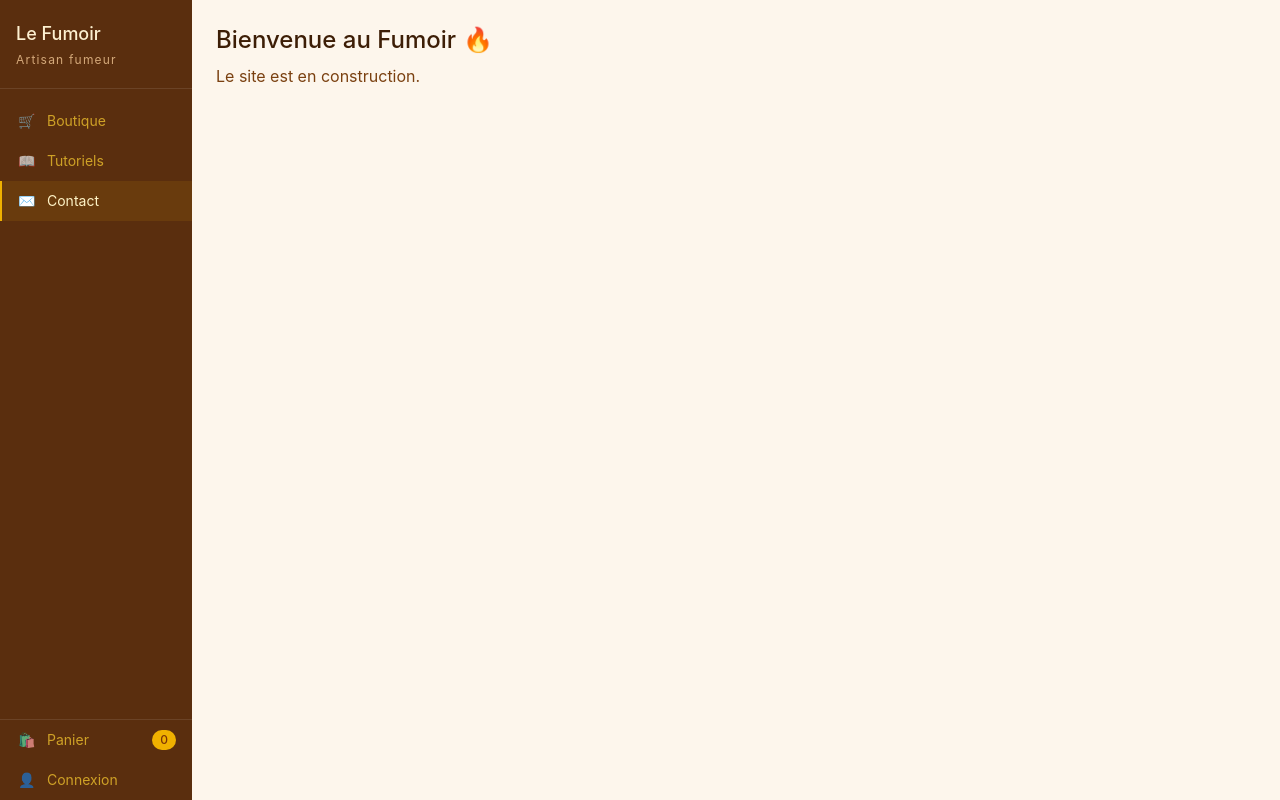
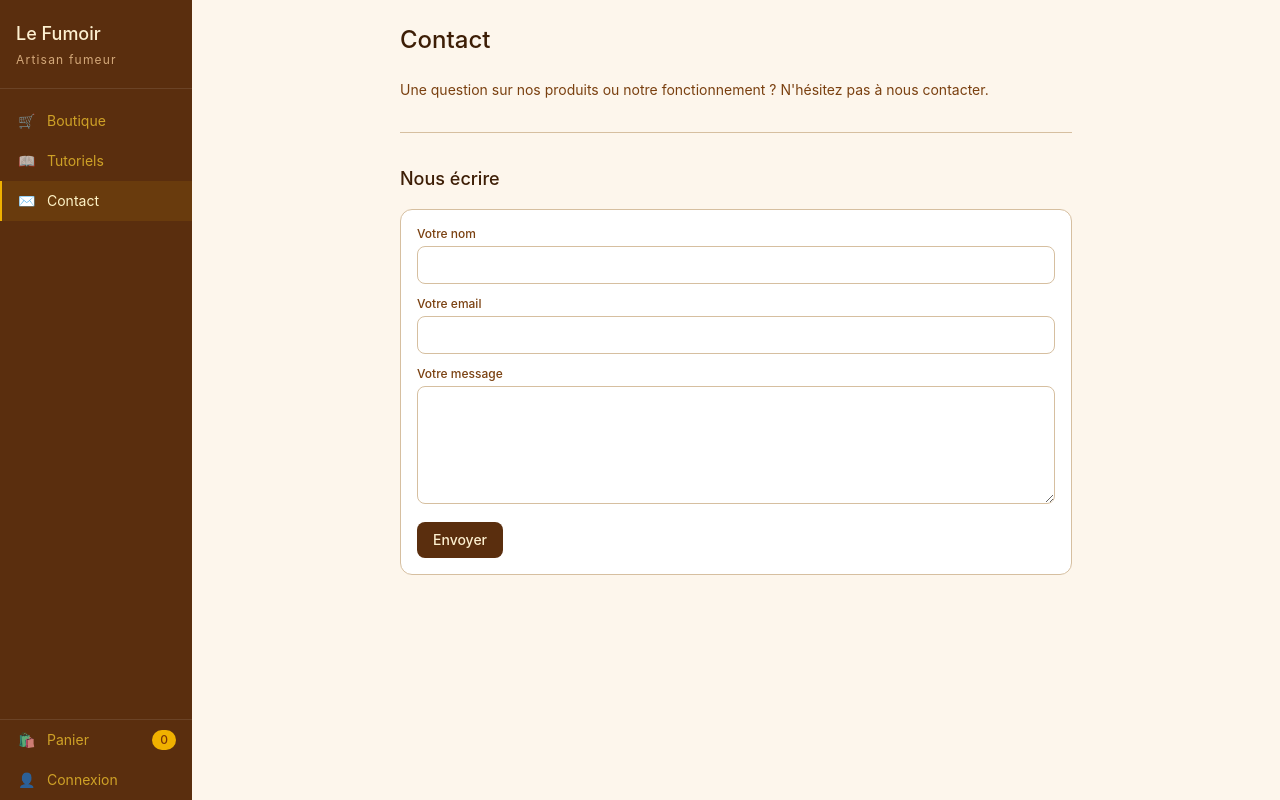
Before and after one commit to Rickpie/le-fumoir, a React (Vite) app in the folder le-fumoir/: page /contact in a window 1280 px wide. Built offline with nearby package versions, Linux system fonts and the light colour scheme; no server answers; the database is empty.

Commit message:
page contact avec texte explicatif et formulaire de messages

```diff
--- a/le-fumoir/src/App.jsx
+++ b/le-fumoir/src/App.jsx
@@ -17,6 +17,7 @@ import AdminPacks from './pages/admin/AdminPacks'
 import AdminFichiers from './pages/admin/AdminFichiers'
 import ProduitDetail from './pages/ProduitDetail'
 import Panier from './pages/Panier'
+import AdminContact from './pages/admin/AdminContact'
 
 
 
@@ -47,6 +48,7 @@ function App() {
           <Route path="tutoriels" element={<AdminTutoriels />} />
           <Route path="packs" element={<AdminPacks />} />
           <Route path="fichiers" element={<AdminFichiers />} />
+          <Route path="contact" element={<AdminContact />} />
         </Route>
       </Route>
     </Routes>
--- a/le-fumoir/src/pages/Contact.jsx
+++ b/le-fumoir/src/pages/Contact.jsx
@@ -1,10 +1,113 @@
-function Accueil() {
+import { useEffect, useState } from 'react'
+import { supabase } from '../supabase'
+
+function Contact() {
+  const [contenu, setContenu] = useState('')
+  const [emailContact, setEmailContact] = useState('')
+  const [chargement, setChargement] = useState(true)
+
+  const [nom, setNom] = useState('')
+  const [email, setEmail] = useState('')
+  const [message, setMessage] = useState('')
+  const [envoi, setEnvoi] = useState(false)
+  const [envoye, setEnvoye] = useState(false)
+
+  useEffect(() => {
+    chargerPage()
+  }, [])
+
+  async function chargerPage() {
+    const { data } = await supabase.from('contact_page').select('*').limit(1).single()
+    if (data) {
+      setContenu(data.contenu || '')
+      setEmailContact(data.email_contact || '')
+    }
+    setChargement(false)
+  }
+
+  async function envoyerMessage(e) {
+    e.preventDefault()
+    setEnvoi(true)
+    await supabase.from('messages_contact').insert({ nom, email, message })
+    setEnvoi(false)
+    setEnvoye(true)
+    setNom('')
+    setEmail('')
+    setMessage('')
+  }
+
+  if (chargement) return (
+    <div className="flex items-center justify-center h-40">
+      <p style={{ color: '#7a4010' }}>Chargement...</p>
+    </div>
+  )
+
+  const labelStyle = { color: '#7a4010' }
+  const inputStyle = { borderColor: '#d6bfa0', background: '#fff', color: '#3d1e06' }
+
   return (
-    <div>
-      <h1 className="text-2xl font-medium" style={{ color: '#3d1e06' }}>Bienvenue au Fumoir 🔥</h1>
-      <p className="mt-2" style={{ color: '#7a4010' }}>Le site est en construction.</p>
+    <div className="max-w-2xl mx-auto">
+      <h1 className="text-2xl font-medium mb-6" style={{ color: '#3d1e06' }}>Contact</h1>
+
+      {contenu ? (
+        <div
+          className="prose prose-base max-w-none article-tutoriel mb-8"
+          style={{ color: '#3d1e06' }}
+          dangerouslySetInnerHTML={{ __html: contenu }}
+        />
+      ) : (
+        <p className="text-sm mb-8" style={{ color: '#7a4010' }}>
+          Une question sur nos produits ou notre fonctionnement ? N'hésitez pas à nous contacter.
+        </p>
+      )}
+
+      {emailContact && (
+        <p className="text-sm mb-8" style={{ color: '#7a4010' }}>
+          📧 Vous pouvez aussi nous écrire directement à{' '}
+          <a href={`mailto:${emailContact}`} className="font-medium" style={{ color: '#b06010' }}>
+            {emailContact}
+          </a>
+        </p>
+      )}
+
+      <div className="border-t mb-8" style={{ borderColor: '#d6bfa0' }} />
+
+      <h2 className="text-lg font-medium mb-4" style={{ color: '#3d1e06' }}>Nous écrire</h2>
+
+      {envoye ? (
+        <div className="text-center py-10 rounded-xl" style={{ background: '#eaf3de' }}>
+          <p className="text-3xl mb-3">✓</p>
+          <p className="text-sm" style={{ color: '#3B6D11' }}>Votre message a bien été envoyé. Merci !</p>
+        </div>
+      ) : (
+        <form onSubmit={envoyerMessage} className="bg-white rounded-xl border p-4 flex flex-col gap-3" style={{ borderColor: '#d6bfa0' }}>
+          <div>
+            <label className="block text-xs mb-1 font-medium" style={labelStyle}>Votre nom</label>
+            <input value={nom} onChange={e => setNom(e.target.value)} required
+              className="w-full px-3 py-2 rounded-lg border text-sm outline-none" style={inputStyle} />
+          </div>
+
+          <div>
+            <label className="block text-xs mb-1 font-medium" style={labelStyle}>Votre email</label>
+            <input type="email" value={email} onChange={e => setEmail(e.target.value)} required
+              className="w-full px-3 py-2 rounded-lg border text-sm outline-none" style={inputStyle} />
+          </div>
+
+          <div>
+            <label className="block text-xs mb-1 font-medium" style={labelStyle}>Votre message</label>
+            <textarea value={message} onChange={e => setMessage(e.target.value)} required rows={5}
+              className="w-full px-3 py-2 rounded-lg border text-sm outline-none" style={inputStyle} />
+          </div>
+
+          <button type="submit" disabled={envoi}
+            className="px-4 py-2 rounded-lg text-sm font-medium self-start"
+            style={{ background: '#5a2e0e', color: '#fdf0d0' }}>
+            {envoi ? 'Envoi...' : 'Envoyer'}
+          </button>
+        </form>
+      )}
     </div>
   )
 }
 
-export default Accueil
+export default Contact
--- /dev/null
+++ b/le-fumoir/src/pages/admin/AdminContact.jsx
@@ -0,0 +1,113 @@
+import { useEffect, useState } from 'react'
+import { supabase } from '../../supabase'
+import EditeurTexte from '../../components/EditeurTexte'
+
+function AdminContact() {
+  const [contenu, setContenu] = useState('')
+  const [emailContact, setEmailContact] = useState('')
+  const [pageId, setPageId] = useState(null)
+  const [messages, setMessages] = useState([])
+  const [chargement, setChargement] = useState(true)
+  const [enregistrement, setEnregistrement] = useState(false)
+
+  useEffect(() => {
+    chargerDonnees()
+  }, [])
+
+  async function chargerDonnees() {
+    const { data: page } = await supabase.from('contact_page').select('*').limit(1).single()
+    const { data: msgs } = await supabase.from('messages_contact').select('*').order('created_at', { ascending: false })
+
+    if (page) {
+      setPageId(page.id)
+      setContenu(page.contenu || '')
+      setEmailContact(page.email_contact || '')
+    }
+    setMessages(msgs || [])
+    setChargement(false)
+  }
+
+  async function enregistrer() {
+    setEnregistrement(true)
+    await supabase.from('contact_page').update({
+      contenu,
+      email_contact: emailContact,
+      updated_at: new Date().toISOString(),
+    }).eq('id', pageId)
+    setEnregistrement(false)
+  }
+
+  async function marquerLu(id, lu) {
+    await supabase.from('messages_contact').update({ lu: !lu }).eq('id', id)
+    chargerDonnees()
+  }
+
+  async function supprimerMessage(id) {
+    if (!confirm('Supprimer ce message ?')) return
+    await supabase.from('messages_contact').delete().eq('id', id)
+    chargerDonnees()
+  }
+
+  if (chargement) return <p style={{ color: '#7a4010' }}>Chargement...</p>
+
+  const labelStyle = { color: '#7a4010' }
+  const inputStyle = { borderColor: '#d6bfa0', background: '#fff', color: '#3d1e06' }
+
+  return (
+    <div>
+      <h2 className="text-lg font-medium mb-4" style={{ color: '#3d1e06' }}>✉️ Page Contact</h2>
+
+      <div className="bg-white rounded-xl border p-4 mb-8 max-w-2xl flex flex-col gap-3" style={{ borderColor: '#d6bfa0' }}>
+        <div>
+          <label className="block text-xs mb-1 font-medium" style={labelStyle}>Email de contact affiché</label>
+          <input value={emailContact} onChange={e => setEmailContact(e.target.value)}
+            placeholder="contact@lefumoir.fr"
+            className="w-full px-3 py-2 rounded-lg border text-sm outline-none" style={inputStyle} />
+        </div>
+
+        <div>
+          <label className="block text-xs mb-1 font-medium" style={labelStyle}>Texte explicatif</label>
+          <EditeurTexte valeur={contenu} onChange={setContenu} />
+        </div>
+
+        <button onClick={enregistrer} disabled={enregistrement}
+          className="px-4 py-2 rounded-lg text-sm font-medium self-start"
+          style={{ background: '#5a2e0e', color: '#fdf0d0' }}>
+          {enregistrement ? 'Enregistrement...' : 'Enregistrer'}
+        </button>
+      </div>
+
+      <h2 className="text-lg font-medium mb-4" style={{ color: '#3d1e06' }}>
+        📬 Messages reçus {messages.filter(m => !m.lu).length > 0 && `(${messages.filter(m => !m.lu).length} non lus)`}
+      </h2>
+
+      <div className="flex flex-col gap-2 max-w-2xl">
+        {messages.map(m => (
+          <div key={m.id} className="bg-white rounded-lg p-3 border" style={{ borderColor: '#d6bfa0', opacity: m.lu ? 0.6 : 1 }}>
+            <div className="flex items-center justify-between mb-1">
+              <span className="text-sm font-medium" style={{ color: '#3d1e06' }}>{m.nom}</span>
+              <span className="text-xs" style={{ color: '#a07050' }}>
+                {new Date(m.created_at).toLocaleDateString('fr-FR', { day: 'numeric', month: 'short', year: 'numeric' })}
+              </span>
+            </div>
+            <p className="text-xs mb-1" style={{ color: '#b06010' }}>{m.email}</p>
+            <p className="text-sm mb-2" style={{ color: '#3d1e06' }}>{m.message}</p>
+            <div className="flex gap-2">
+              <button onClick={() => marquerLu(m.id, m.lu)} className="text-xs px-2 py-1 rounded-md"
+                style={{ background: '#f5e2c0', color: '#7a4010' }}>
+                {m.lu ? 'Marquer non lu' : 'Marquer lu'}
+              </button>
+              <button onClick={() => supprimerMessage(m.id)} className="text-xs px-2 py-1 rounded-md"
+                style={{ background: '#fde8e8', color: '#c0392b' }}>
+                Suppr.
+              </button>
+            </div>
+          </div>
+        ))}
+        {messages.length === 0 && <p className="text-sm" style={{ color: '#a07050' }}>Aucun message pour l'instant.</p>}
+      </div>
+    </div>
+  )
+}
+
+export default AdminContact
--- a/le-fumoir/src/pages/admin/AdminLayout.jsx
+++ b/le-fumoir/src/pages/admin/AdminLayout.jsx
@@ -9,6 +9,7 @@ const adminNav = [
   { path: '/admin/commandes', label: 'Commandes', icon: '📦' },
   { path: '/admin/packs', label: 'Packs', icon: '📦' },
   { path: '/admin/fichiers', label: 'Fichiers', icon: '📄' },
+  { path: '/admin/contact', label: 'Contact', icon: '✉️' },
 ]
 
 function AdminLayout() {
```
